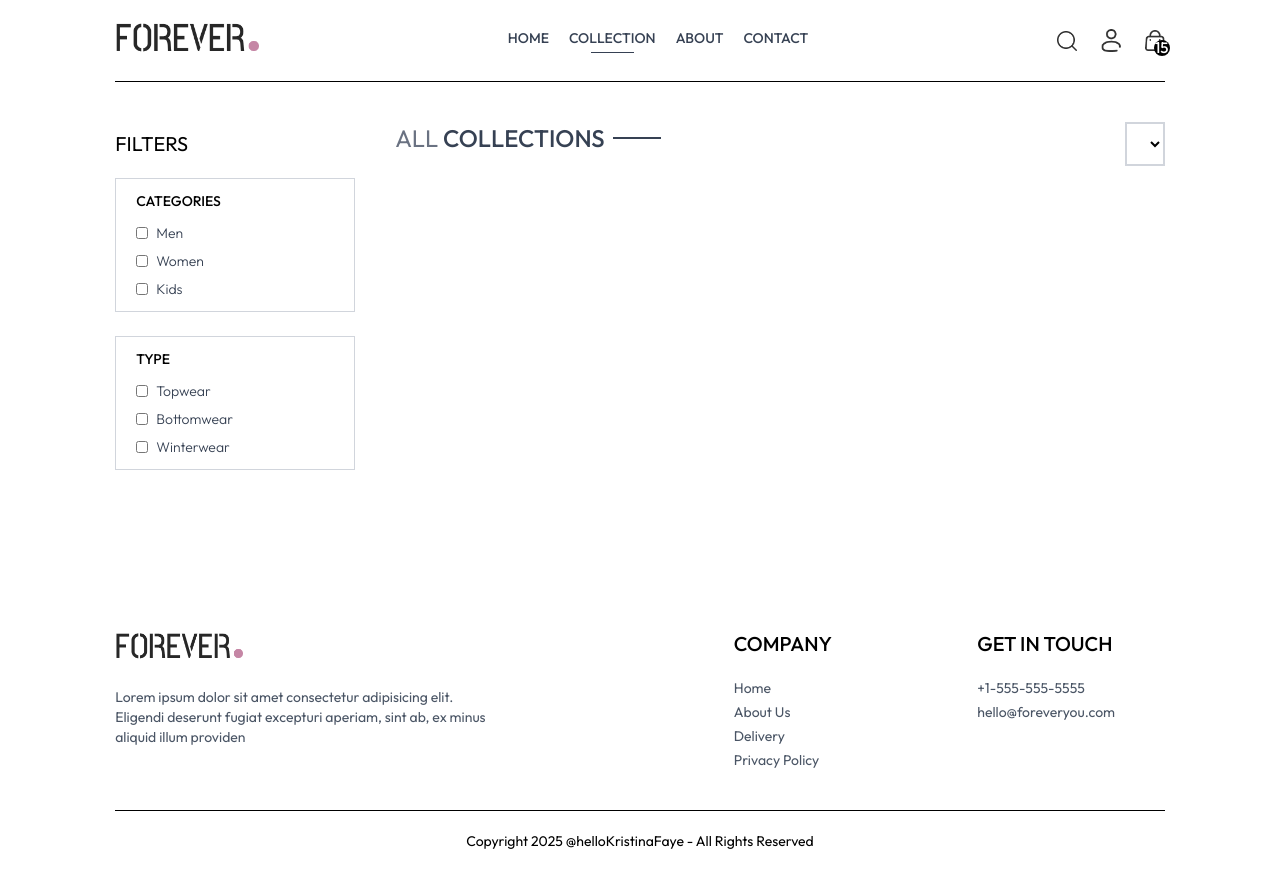
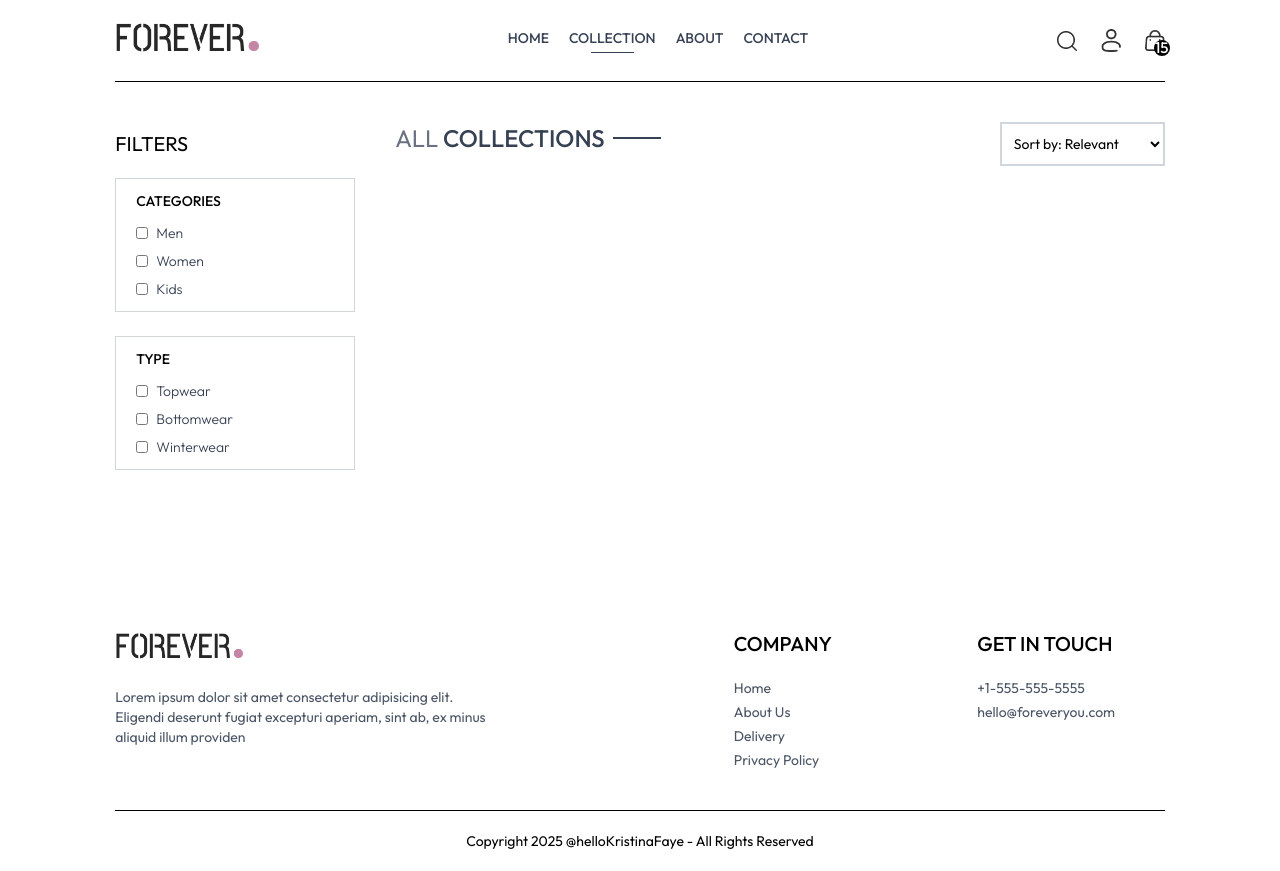
Before and after one commit to hellokristinafaye/clothing-ecommerce, a React (Vite) app: page /collection in a window 1280 px wide. Built offline with nearby package versions, Linux system fonts and the light colour scheme.

Commit message:
Options good

```diff
--- a/src/pages/Collection.jsx
+++ b/src/pages/Collection.jsx
@@ -71,9 +71,9 @@ const Collection = () => {
           <Title text1={'ALL'} text2={'COLLECTIONS'} />
             {/* Product Sort */}
           <select className="border-2 border-gray-300 text-sm px-2">
-            <option value="relevent" className=""></option>
-            <option value="low-high" className=""></option>
-            <option value="high-low" className=""></option>
+            <option value="relevent" className="">Sort by: Relevant</option>
+            <option value="low-high" className="">Sort by: Low to High</option>
+            <option value="high-low" className="">Sort by: High to Low</option>
             </select>
 
             </div>
```
